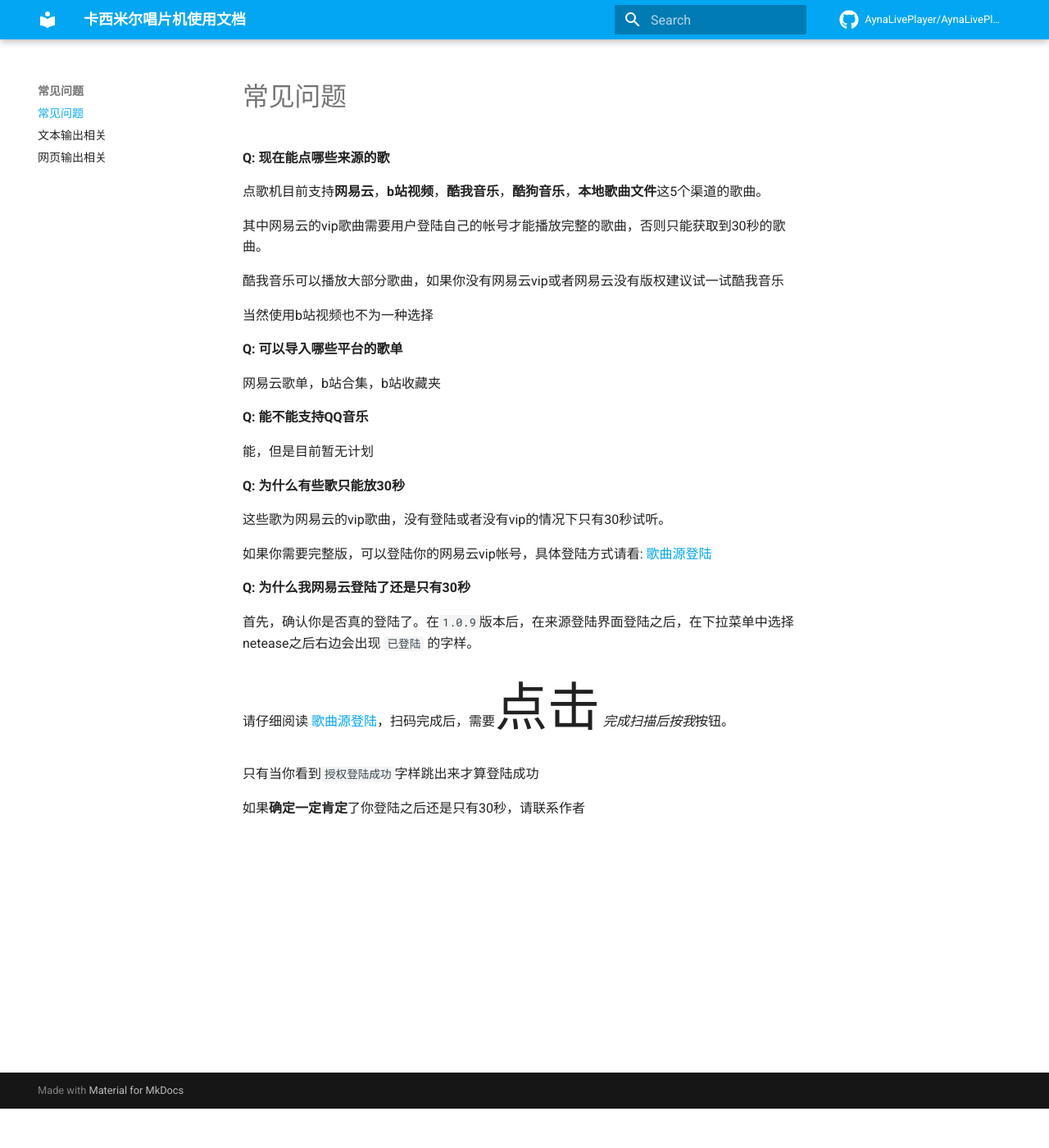
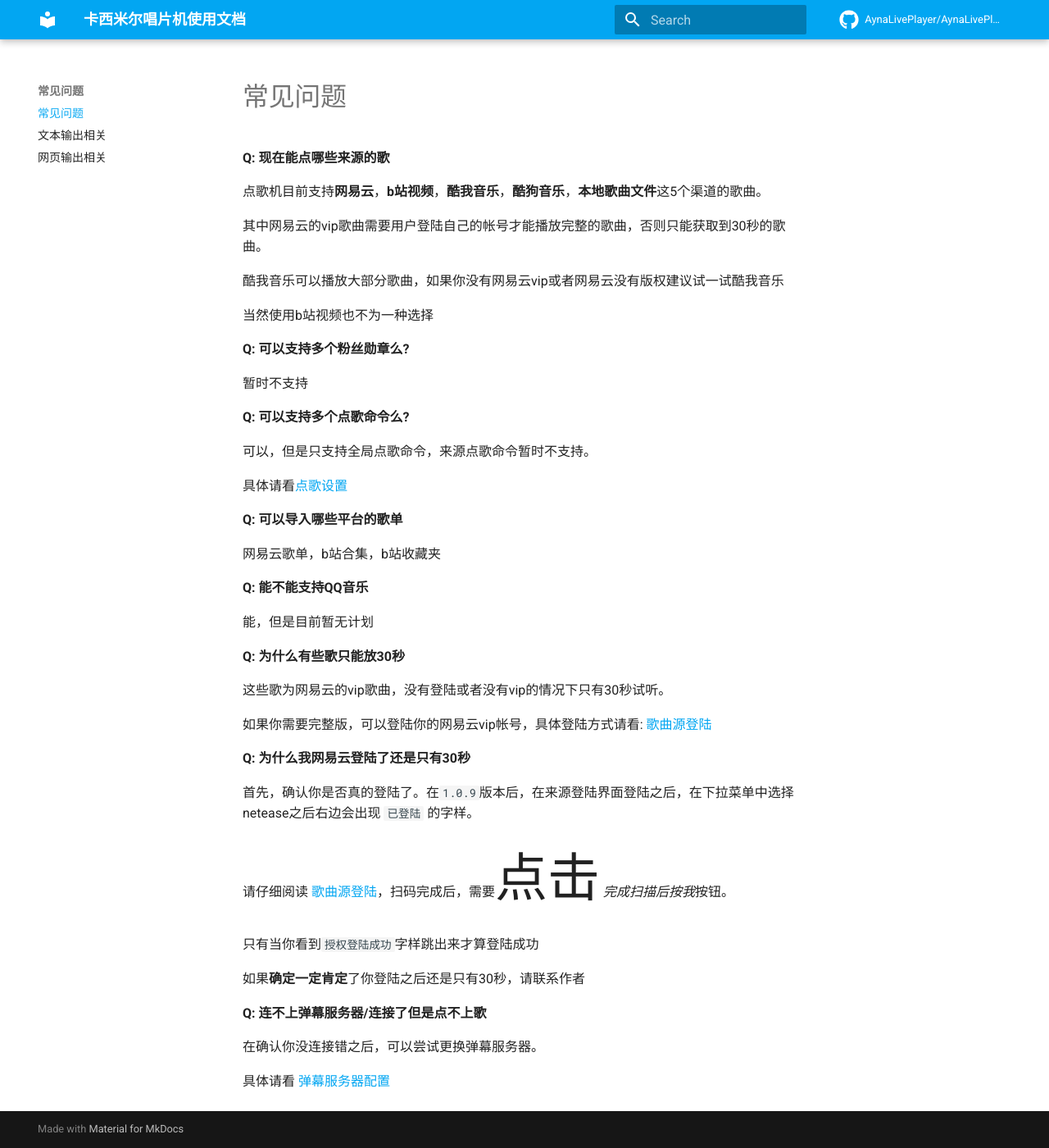
Before and after one commit to AynaLivePlayer/wiki, an MkDocs documentation site: the page built from docs/faq/question.md, in a window 1280 px wide and 1400 px high, scrolled down 48 px. Shown: the whole window at 82% size. Built offline with MkDocs 1.6.1 and Material for MkDocs 9.7.7, drawn with Linux system fonts in a browser that asks for light colours; comment, search, counter and statistics services are not loaded.

Commit message:
update faq

```diff
--- a/docs/faq/question.md
+++ b/docs/faq/question.md
@@ -9,6 +9,16 @@
 酷我音乐可以播放大部分歌曲，如果你没有网易云vip或者网易云没有版权建议试一试酷我音乐
 
 当然使用b站视频也不为一种选择
+
+**Q: 可以支持多个粉丝勋章么?**
+
+暂时不支持
+
+**Q: 可以支持多个点歌命令么?**
+
+可以，但是只支持全局点歌命令，来源点歌命令暂时不支持。
+
+具体请看[点歌设置](../tutorial/config.md/#diange)
 
 **Q: 可以导入哪些平台的歌单**
 
@@ -33,3 +43,9 @@
 只有当你看到`授权登陆成功`字样跳出来才算登陆成功
 
 如果**确定一定肯定**了你登陆之后还是只有30秒，请联系作者
+
+**Q: 连不上弹幕服务器/连接了但是点不上歌**
+
+在确认你没连接错之后，可以尝试更换弹幕服务器。
+
+具体请看 [弹幕服务器配置](../tutorial/config.md/#liveroom)
```
